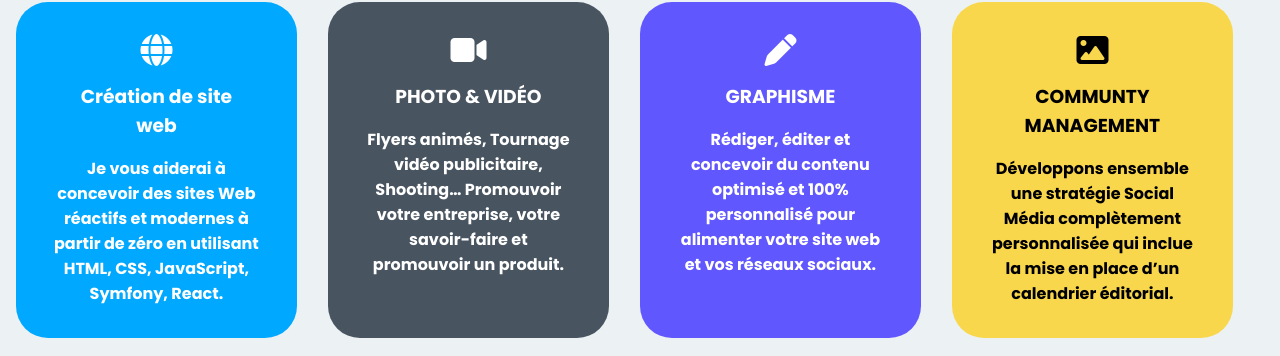
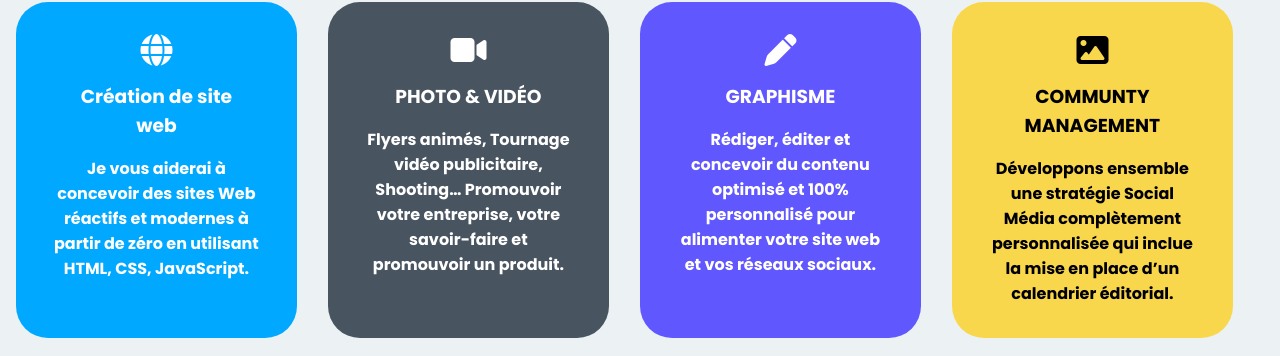
Before and after one commit to ClaudeMKA/Portfolio, a plain HTML site: page index.html in a window 1280 px wide. Shown: the part 2767-3123 px from the top of the page. Drawn offline with nearby package versions, Linux system fonts and the light colour scheme; a web font is replaced by a local one.

Commit message:
modification

```diff
--- a/index.html
+++ b/index.html
@@ -180,7 +180,7 @@
         <div class="bloc_service" data-aos="fade-left" data-aos-delay="750" data-aos-duration="1000">
             <i class="fa-solid fa-globe"></i>
             <h3> Création de site web </h3>
-             <p>Je vous aiderai à concevoir des sites Web réactifs et modernes à partir de zéro en utilisant HTML, CSS, JavaScript, Symfony, React.
+             <p>Je vous aiderai à concevoir des sites Web réactifs et modernes à partir de zéro en utilisant HTML, CSS, JavaScript.
              </p>
 
         </div>
```
